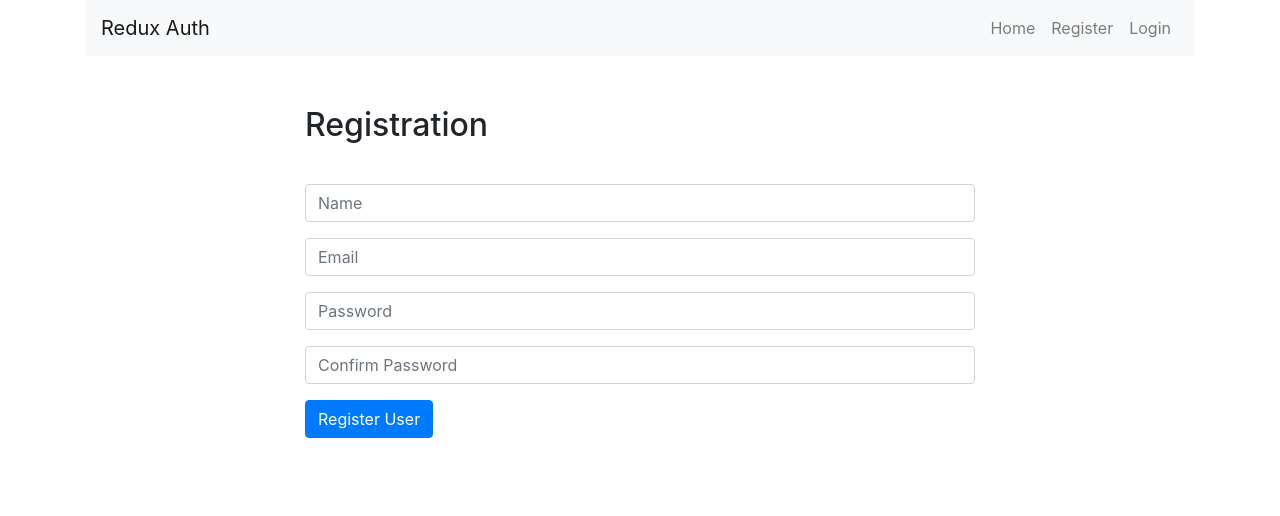
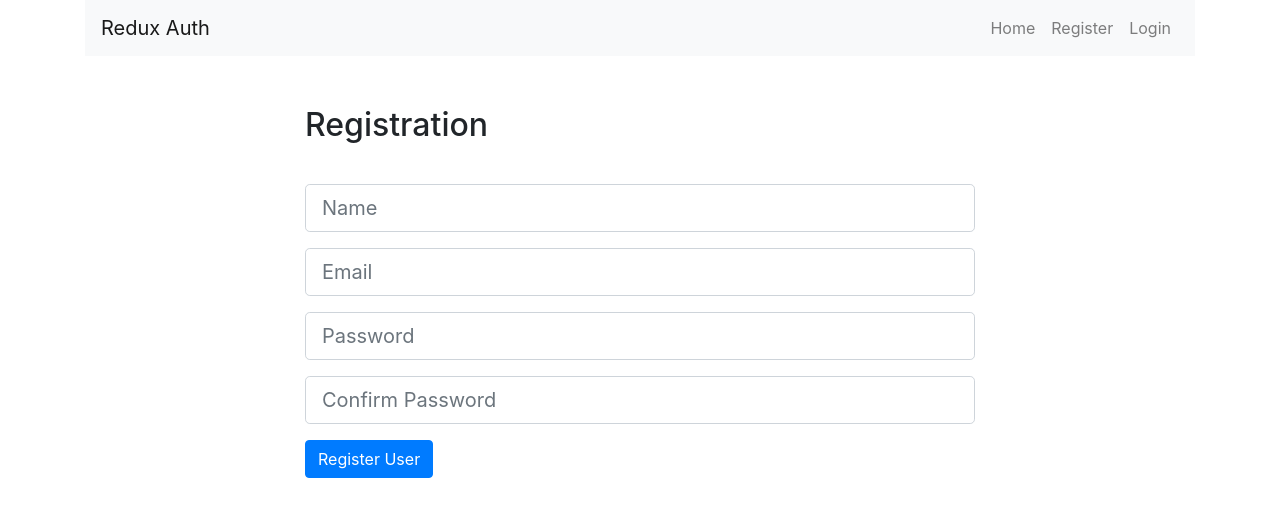
Before and after one commit to jwaltrip/React-EDI-Viewer, a React (Create React App) app: page /register in a window 1280 px wide. Shown: the top 516 px of the page. Built offline with nearby package versions, Linux system fonts and the light colour scheme.

Commit message:
register user working. showing form errors properly on register component

```diff
--- a/src/actions/authActions.js
+++ b/src/actions/authActions.js
@@ -4,17 +4,21 @@ import axios from 'axios';
 export const registerUser = (user, history) => dispatch => {
   axios.post('http://localhost:5000/api/users/register', user)
     .then(res => history.push('/login'))
-    .catch(err => dispatch({
-      type: GET_ERRORS,
-      payload: err.response.data
-    }));
+    .catch(err => {
+      dispatch({
+        type: GET_ERRORS,
+        payload: err.response.data
+      });
+    });
 };
 
 export const loginUser = (user) => dispatch => {
   axios.post('http://localhost:5000/api/users/login', user)
     .then(res => console.log(res.data))
-    .catch(err => dispatch({
-      type: GET_ERRORS,
-      payload: err.response.data
-    }));
+    .catch(err => {
+      dispatch({
+        type: GET_ERRORS,
+        payload: err.response.data
+      });
+    });
 };
--- a/src/components/Register.js
+++ b/src/components/Register.js
@@ -1,4 +1,9 @@
 import React, { Component } from 'react';
+import PropTypes from 'prop-types';
+import { connect } from 'react-redux';
+import { withRouter } from 'react-router-dom';
+import { registerUser } from "../actions/authActions";
+import classnames from 'classnames';
 
 class Register extends Component {
   constructor(props) {
@@ -29,10 +34,22 @@ class Register extends Component {
       password_confirm: this.state.password_confirm
     };
 
-    console.log(user);
+    // call redux action registerUser
+    this.props.registerUser(user, this.props.history);
   };
 
+  // if there were any errors in registering the user, they will be added as props
+  componentWillReceiveProps(nextProps) {
+    if (nextProps.errors) {
+      this.setState({
+        errors: nextProps.errors
+      });
+    }
+  }
+
   render() {
+    const { errors } = this.state;
+
     return (
       <div className="container" style={{ marginTop: 50, width: 700 }}>
         <h2 style={{ marginBottom: 40 }}>Registration</h2>
@@ -41,41 +58,53 @@ class Register extends Component {
             <input
               type="text"
               placeholder="Name"
-              className="form-control"
+              className={classnames('form-control form-control-lg', {
+                'is-invalid': errors.name
+              })}
               name="name"
               onChange={ this.handleInputChange }
               value={ this.state.name }
             />
+            {errors.name && (<div className="invalid-feedback">{errors.name}</div>)}
           </div>
           <div className="form-group">
             <input
               type="email"
               placeholder="Email"
-              className="form-control"
+              className={classnames('form-control form-control-lg', {
+                'is-invalid': errors.email
+              })}
               name="email"
               onChange={ this.handleInputChange }
               value={ this.state.email }
             />
+            {errors.email && (<div className="invalid-feedback">{errors.email}</div>)}
           </div>
           <div className="form-group">
             <input
               type="password"
               placeholder="Password"
-              className="form-control"
+              className={classnames('form-control form-control-lg', {
+                'is-invalid': errors.password
+              })}
               name="password"
               onChange={ this.handleInputChange }
               value={ this.state.password }
             />
+            {errors.password && (<div className="invalid-feedback">{errors.password}</div>)}
           </div>
           <div className="form-group">
             <input
               type="password"
               placeholder="Confirm Password"
-              className="form-control"
+              className={classnames('form-control form-control-lg', {
+                'is-invalid': errors.password_confirm
+              })}
               name="password_confirm"
               onChange={ this.handleInputChange }
               value={ this.state.password_confirm }
             />
+            {errors.password_confirm && (<div className="invalid-feedback">{errors.password_confirm}</div>)}
           </div>
           <div className="form-group">
             <button type="submit" className="btn btn-primary">Register User</button>
@@ -86,4 +115,15 @@ class Register extends Component {
   }
 }
 
-export default Register;
+Register.propTypes = {
+  registerUser: PropTypes.func.isRequired
+};
+
+const mapStateToProps = state => ({
+  errors: state.errors
+});
+
+export default connect(
+  mapStateToProps,
+  { registerUser }
+)(withRouter(Register));
--- /dev/null
+++ b/src/reducers/errorReducer.js
@@ -0,0 +1,12 @@
+import { GET_ERRORS } from "../actions/types";
+
+const initialState = {};
+
+export default function(state = initialState, action) {
+  switch(action.type) {
+    case GET_ERRORS:
+      return action.payload;
+    default:
+      return state;
+  }
+};
--- a/src/reducers/index.js
+++ b/src/reducers/index.js
@@ -2,8 +2,10 @@
 // all reducers should be imported here, and added as key:value pairs in the combineReducers fn
 import { combineReducers } from 'redux';
 import postReducer from './postReducer';
+import errorReducer from "./errorReducer";
 
 // export rootReducer
 export default combineReducers({
-  posts: postReducer
+  posts: postReducer,
+  errors: errorReducer
 });
```
Also changed, not shown: src/is-empty.js (added, +11 -0 lines).
